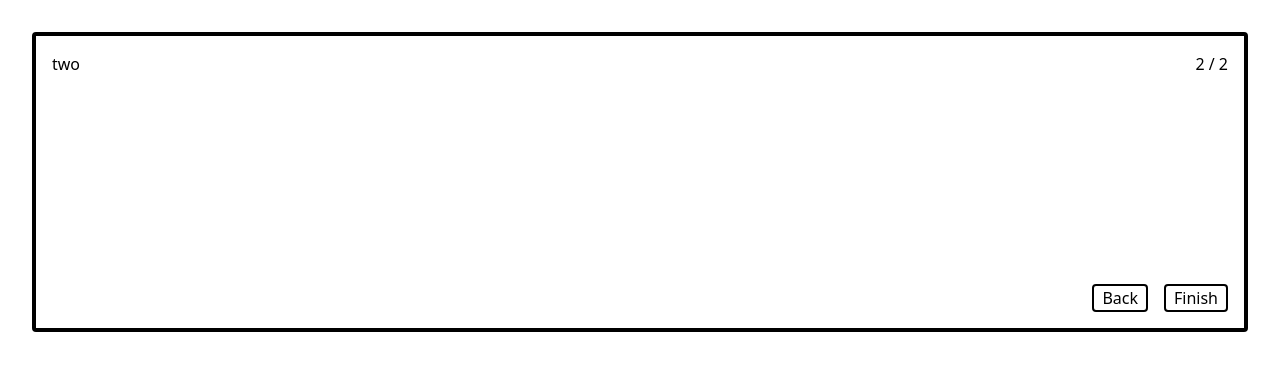
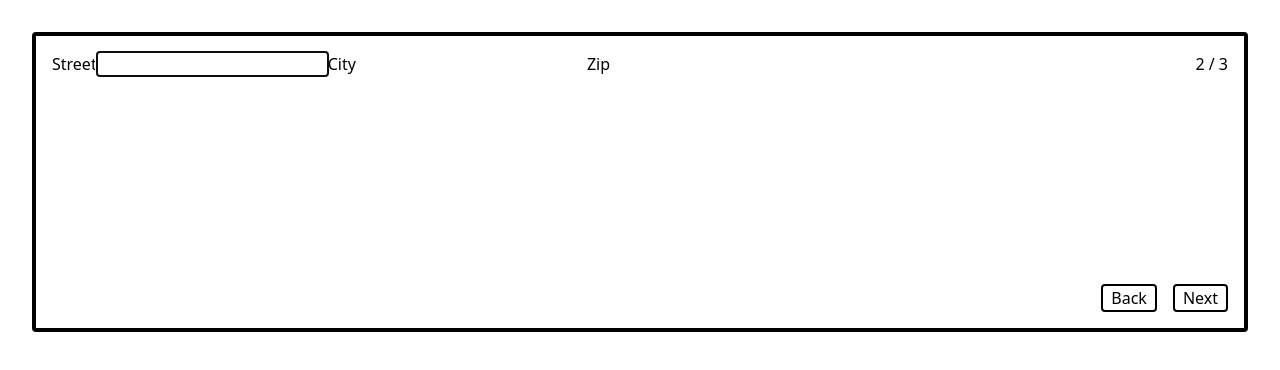
Before and after one commit to Raftouch/multistep-form, a React (Vite) app: page / in a window 1280 px wide. Both pictures are taken after a click on the button "Next". Shown: the top 370 px of the page. Built offline with nearby package versions, Linux system fonts and the light colour scheme.

Commit message:
:construction: modified code, created new component

```diff
--- a/src/App.tsx
+++ b/src/App.tsx
@@ -1,9 +1,13 @@
+import { AccountForm } from "./components/AccountForm"
+import { AddressForm } from "./components/AdressForm"
+import { UserForm } from "./components/UserForm"
 import { useMultistepForm } from "./hooks/useMultistepForm"
 
 function App() {
   const { steps, currentStepIndex, step, isFirstStep, isLastStep, back, next } = useMultistepForm([
-    <div>one</div>,
-    <div>two</div>
+    <UserForm />,
+    <AddressForm />,
+    <AccountForm />
   ])
 
   return (
--- a/src/components/AdressForm.tsx
+++ b/src/components/AdressForm.tsx
@@ -6,7 +6,7 @@ export function AddressForm() {
             <label>City</label>
             <input type="text" required />
             <label>Zip</label>
-            <input type="number" min={1} required />
+            <input type="text" required />
         </>
     )
 }
--- /dev/null
+++ b/src/components/FormWrapper.tsx
@@ -0,0 +1,15 @@
+import { ReactNode } from "react";
+
+interface FormWrapperProps {
+    title: String,
+    children: ReactNode
+}
+
+export function FormWrapper({title, children}: FormWrapperProps) {
+    return (
+        <>
+            <h2>{title}</h2>
+            <div>{children}</div>
+        </>
+    )
+}
```
Also changed, not shown: 1 other file (tests, documents, lock files or other folders).
